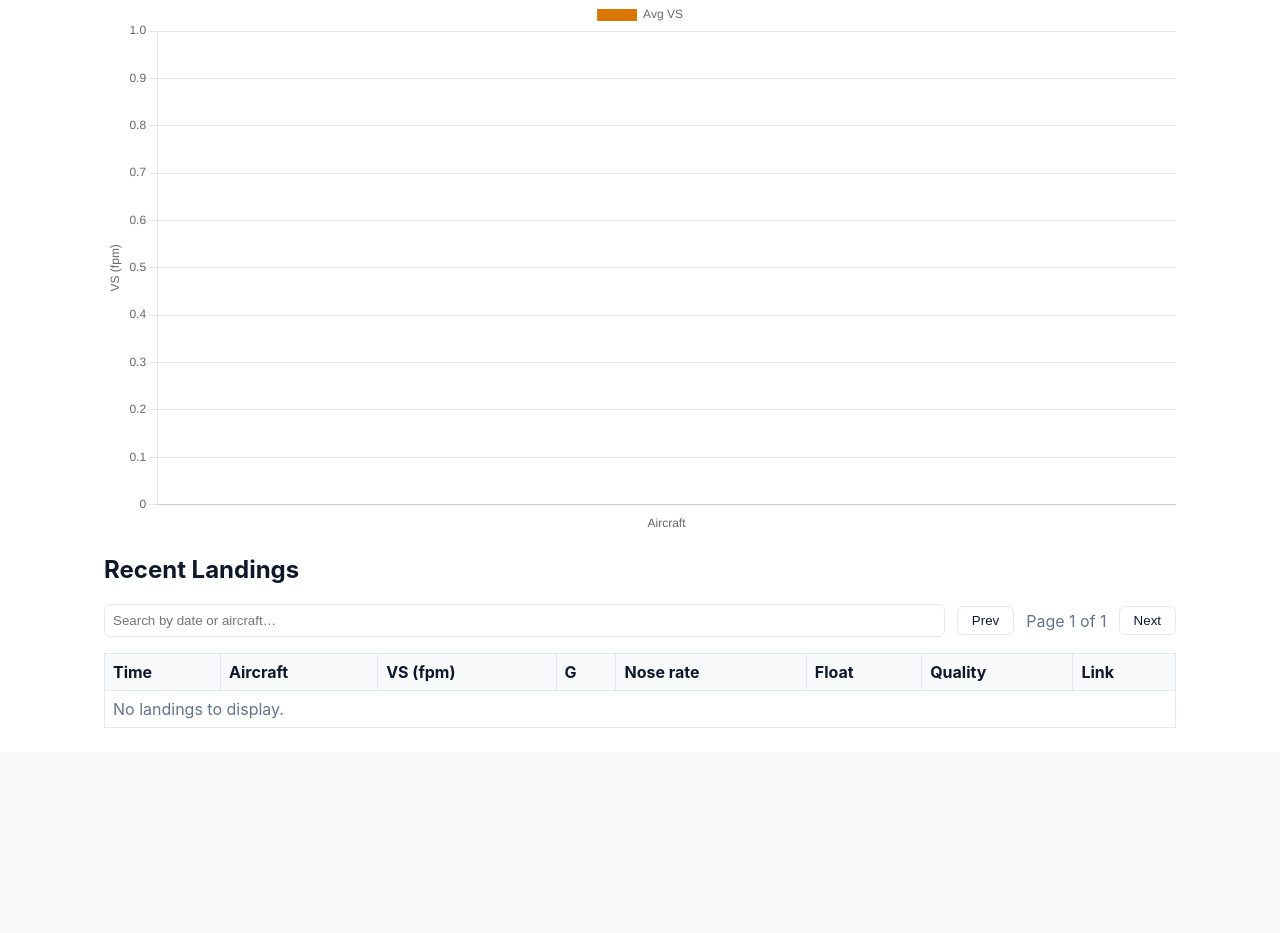
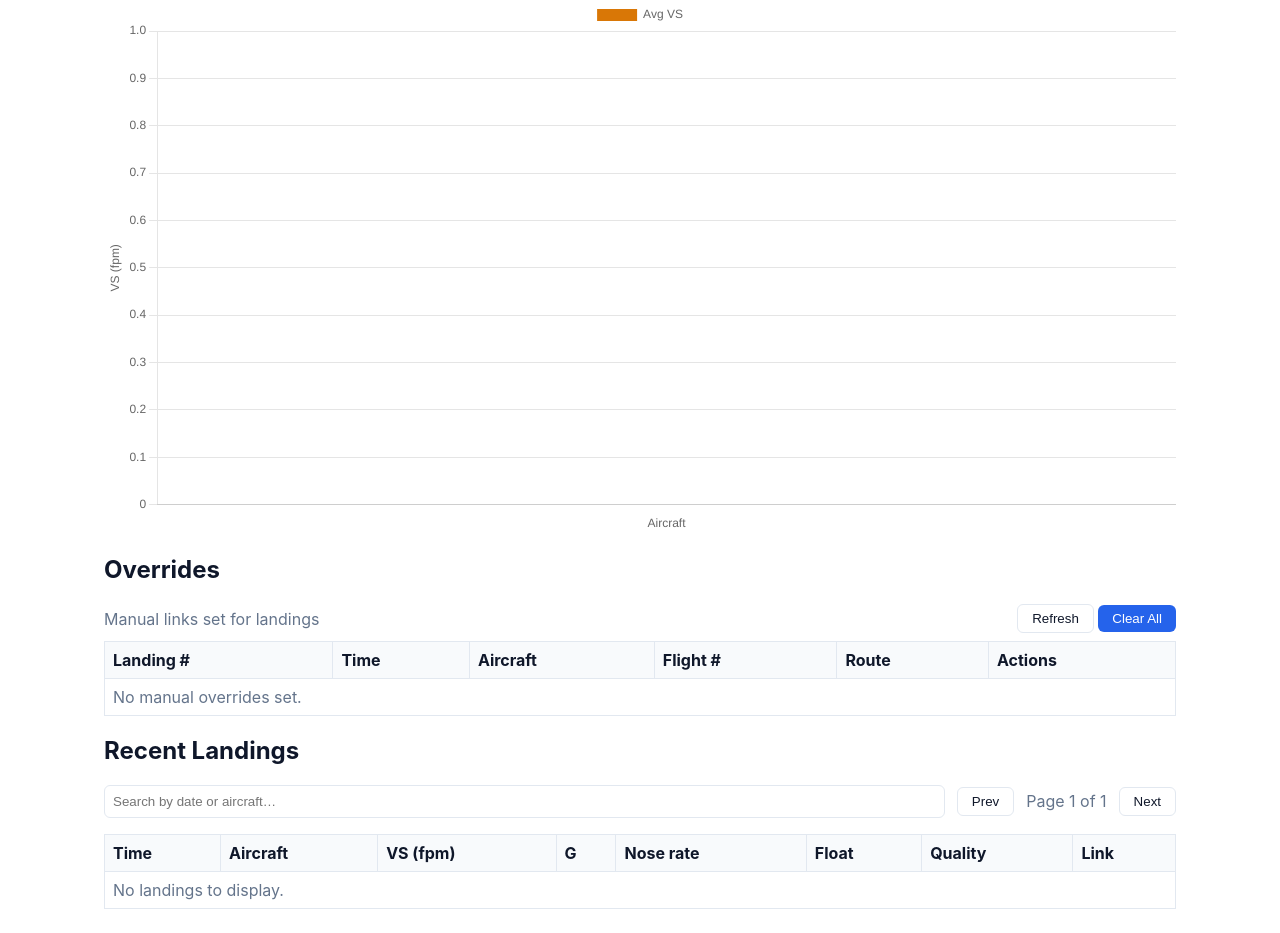
Before and after one commit to NonymousMorlock/Pilog, a Flask app: page /landing-rates in a window 1280 px wide. Shown: the part 937-1870 px from the top of the page. Before the commit the page ends 1665 px from the top, so only its background shows below. Run offline with Flask 3, Linux system fonts and the light colour scheme; data that the repository does not hold is empty; some libraries are stand-ins or nearby versions.

Commit message:
✨ feat(overrides): Add manual overrides management with listing and clearing functionality

```diff
--- a/app.py
+++ b/app.py
@@ -782,6 +782,38 @@ def candidates_for_landing():
     return jsonify({"candidates": same_group})
 
 
+@app.route("/links/list", methods=["GET"])
+def list_overrides():
+    flights = get_current_flights()
+    landings = cached_landings or []
+    items = []
+    for li, fi in (manual_overrides or {}).items():
+        landing = landings[li] if 0 <= li < len(landings) else None
+        flight = flights[fi] if 0 <= fi < len(flights) else None
+        items.append({"landing_index": li, "flight_index": fi, "landing": landing, "flight": flight})
+    return jsonify({"overrides": items})
+
+
+@app.route("/links/clear", methods=["POST"])
+def clear_override():
+    global manual_overrides
+    li_raw = request.form.get("landing_index", "").strip()
+    if li_raw:
+        try:
+            li = int(li_raw)
+        except Exception:
+            return jsonify({"error": "Invalid landing_index"}), 400
+        if li in manual_overrides:
+            manual_overrides.pop(li, None)
+    else:
+        # Clear all
+        manual_overrides = {}
+    _persist_manual_links(manual_overrides)
+    recompute_links()
+    broadcast_landing_update()
+    return jsonify({"message": "Cleared"})
+
+
 @app.route("/pick_landing_rate_folder", methods=["POST"])
 def pick_landing_rate_folder():
     if not TKINTER_AVAILABLE:
--- a/static/landing_rates.js
+++ b/static/landing_rates.js
@@ -401,6 +401,81 @@
     });
   })();
 
+  // Overrides panel logic
+  function renderOverrides(items) {
+    const tbody = document.getElementById('overridesTbody');
+    if (!tbody) return;
+    tbody.innerHTML = '';
+    if (!items || !items.length) {
+      const tr = document.createElement('tr');
+      const td = document.createElement('td');
+      td.colSpan = 6;
+      td.className = 'muted';
+      td.textContent = 'No manual overrides set.';
+      tr.appendChild(td);
+      tbody.appendChild(tr);
+      return;
+    }
+    for (const it of items) {
+      const l = it.landing || {};
+      const f = it.flight || {};
+      const tr = document.createElement('tr');
+      tr.innerHTML = `
+        <td>${it.landing_index}</td>
+        <td>${esc(l.time || '')}</td>
+        <td>${esc(l.norm_ac || l.aircraft || '')}</td>
+        <td>${it.flight_index}</td>
+        <td>${esc(f.dep || '')}→${esc(f.arr || '')}</td>
+        <td>
+          <button class="btn ghost" data-clear-one="${it.landing_index}">Clear</button>
+          <a class="btn" href="/?date=${encodeURIComponent(f.date || '')}${it.flight_index != null ? ('&flightIndex=' + it.flight_index) : ''}">Open flight</a>
+        </td>
+      `;
+      tbody.appendChild(tr);
+    }
+  }
+
+  function loadOverrides() {
+    fetch('/links/list').then(r => r.json()).then(j => {
+      renderOverrides((j && j.overrides) || []);
+    }).catch(() => {});
+  }
+
+  (function initOverridesPanel(){
+    const panel = document.getElementById('overridesPanel');
+    if (!panel) return;
+    loadOverrides();
+    const refresh = document.getElementById('refreshOverrides');
+    const clearAll = document.getElementById('clearAllOverrides');
+    if (refresh) refresh.onclick = () => loadOverrides();
+    if (clearAll) clearAll.onclick = () => {
+      const fd = new FormData();
+      // No landing_index -> clear all
+      fetch('/links/clear', { method: 'POST', body: fd })
+        .then(r => r.json().then(j => ({ ok: r.ok, j })))
+        .then(({ ok, j }) => {
+          if (!ok) { showToast(j && j.error || 'Failed to clear', 'error'); return; }
+          showToast('Cleared all overrides', 'success');
+          loadOverrides();
+        });
+    };
+    const tbody = document.getElementById('overridesTbody');
+    if (tbody) tbody.addEventListener('click', (e) => {
+      const btn = e.target.closest('[data-clear-one]');
+      if (!btn) return;
+      const li = btn.getAttribute('data-clear-one');
+      const fd = new FormData();
+      fd.append('landing_index', String(li));
+      fetch('/links/clear', { method: 'POST', body: fd })
+        .then(r => r.json().then(j => ({ ok: r.ok, j })))
+        .then(({ ok, j }) => {
+          if (!ok) { showToast(j && j.error || 'Failed to clear', 'error'); return; }
+          showToast('Cleared override', 'success');
+          loadOverrides();
+        });
+    });
+  })();
+
   // Search
   (function(){
     const input = document.getElementById('landingSearch');
--- a/templates/landing_rates.html
+++ b/templates/landing_rates.html
@@ -26,6 +26,30 @@
 
   <h2>Average VS per Aircraft</h2>
   <canvas id="avgByAc"></canvas>
+
+  <h2>Overrides</h2>
+  <div class="card" id="overridesPanel">
+    <div class="row" style="justify-content: space-between; align-items: center;">
+      <div class="muted">Manual links set for landings</div>
+      <div>
+        <button class="btn ghost" id="refreshOverrides" type="button">Refresh</button>
+        <button class="btn" id="clearAllOverrides" type="button">Clear All</button>
+      </div>
+    </div>
+    <table style="margin-top:8px;">
+      <thead>
+        <tr>
+          <th>Landing #</th>
+          <th>Time</th>
+          <th>Aircraft</th>
+          <th>Flight #</th>
+          <th>Route</th>
+          <th>Actions</th>
+        </tr>
+      </thead>
+      <tbody id="overridesTbody"></tbody>
+    </table>
+  </div>
 
   <h2>Recent Landings</h2>
   <div class="row" style="margin: 8px 0; align-items: center;">
```
